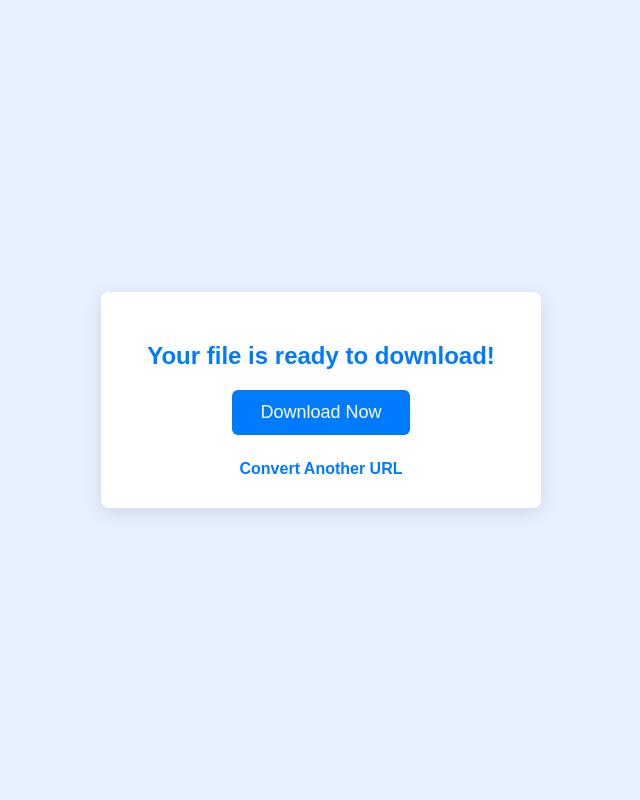
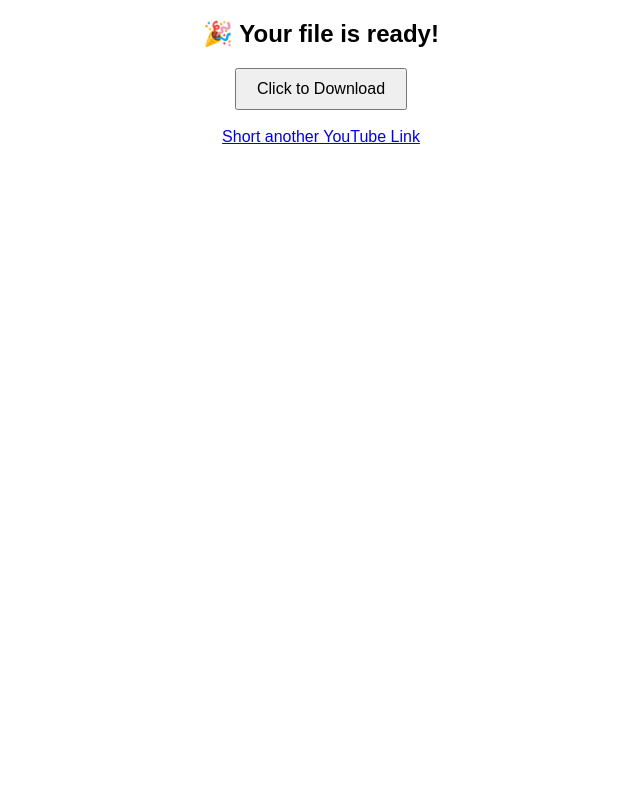
Before and after one commit to Dula9812/youtubedownloader, a Flask app: template templates/download.html in a window 1280 px wide. Shown: the whole page, without its empty margins (319-959 px from the left). Run offline with Flask 3, Linux system fonts and the light colour scheme; the template is opened without the code that fills it, so the values that code supplies are empty.

Commit message:
download.html

```diff
--- a/templates/download.html
+++ b/templates/download.html
@@ -1,62 +1,14 @@
 <!DOCTYPE html>
-<html lang="en">
+<html>
 <head>
-    <meta charset="UTF-8" />
     <title>Download Ready</title>
-    <style>
-        body {
-            font-family: Arial, sans-serif;
-            background: #e6f0ff;
-            display: flex;
-            justify-content: center;
-            align-items: center;
-            height: 100vh;
-            margin: 0;
-        }
-        .container {
-            background: white;
-            padding: 30px 40px;
-            border-radius: 8px;
-            box-shadow: 0 5px 20px rgba(0,0,0,0.1);
-            text-align: center;
-            width: 360px;
-        }
-        h2 {
-            color: #007BFF;
-            margin-bottom: 20px;
-        }
-        a.button {
-            display: inline-block;
-            padding: 12px 28px;
-            font-size: 18px;
-            color: white;
-            background-color: #007BFF;
-            border-radius: 6px;
-            text-decoration: none;
-            transition: background-color 0.3s ease;
-            margin-bottom: 15px;
-        }
-        a.button:hover {
-            background-color: #0056b3;
-        }
-        a.secondary {
-            display: inline-block;
-            margin-top: 10px;
-            text-decoration: none;
-            color: #007BFF;
-            font-weight: 600;
-        }
-        a.secondary:hover {
-            text-decoration: underline;
-        }
-    </style>
 </head>
-<body>
-    <div class="container">
-        <h2>Your file is ready to download!</h2>
-        <a href="{{ url_for('download_file', filename=filename) }}" class="button" target="_blank">Download Now</a>
-        <br/>
-        <a href="{{ url_for('index') }}" class="secondary">Convert Another URL</a>
-    </div>
+<body style="text-align:center; font-family:sans-serif;">
+    <h2>🎉 Your file is ready!</h2>
+    <a href="{{ url_for('download_file', filename=filename) }}">
+        <button style="padding:10px 20px; font-size:16px;">Click to Download</button>
+    </a>
+    <br><br>
+    <a href="{{ url_for('index') }}">Short another YouTube Link</a>
 </body>
 </html>
```
